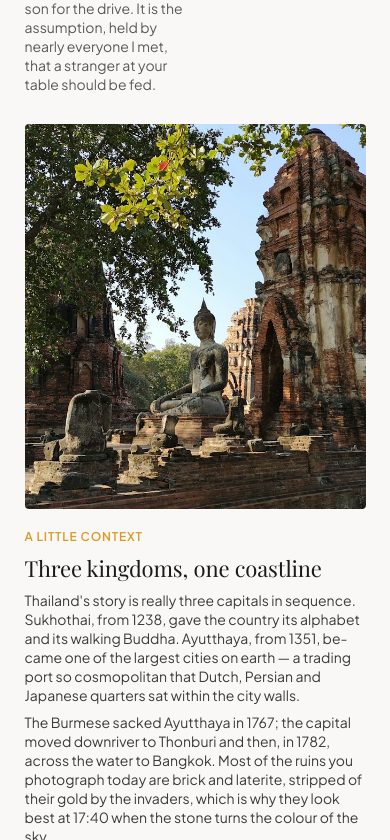
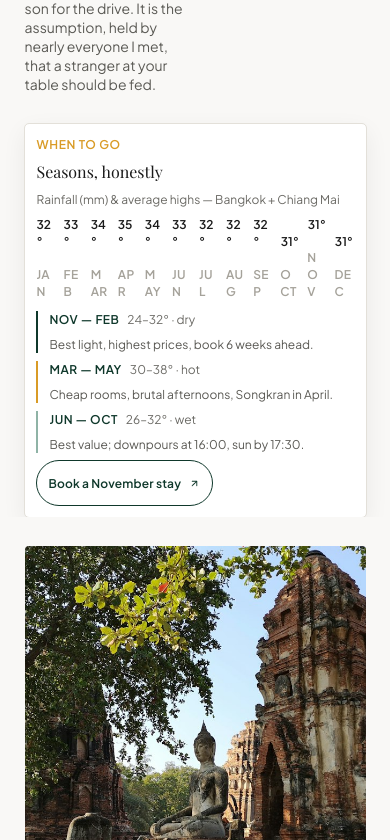
Before and after one commit to ducklh/codespaces-blank, a React (Vite) app: page / in a window 390 px wide. Shown: the part 7344-8184 px from the top of the page. Built offline with nearby package versions, Linux system fonts and the light colour scheme; a web font is replaced by a local one.

Commit message:
view weather

```diff
--- a/src/styles.css
+++ b/src/styles.css
@@ -1455,6 +1455,67 @@ svg {
 }
 
 @media (max-width: 1200px) {
+  .page-shell[data-responsive="reflow"] .design-screen[data-pencil-name="Siam & Soul — Home"] [data-pencil-name="Weather Card"] {
+    width: 100% !important;
+    flex: 1 1 100% !important;
+    flex-direction: column !important;
+    align-items: stretch !important;
+    gap: 24px !important;
+    padding: 20px !important;
+  }
+
+  .page-shell[data-responsive="reflow"] .design-screen[data-pencil-name="Siam & Soul — Home"] [data-pencil-name="Weather Chart"],
+  .page-shell[data-responsive="reflow"] .design-screen[data-pencil-name="Siam & Soul — Home"] [data-pencil-name="Season Notes"] {
+    width: 100% !important;
+    max-width: 100% !important;
+    flex: none !important;
+  }
+
+  .page-shell[data-responsive="reflow"] .design-screen[data-pencil-name="Siam & Soul — Home"] [data-pencil-name="Weather Head"] {
+    align-items: flex-start !important;
+    flex-direction: column !important;
+    gap: 8px !important;
+  }
+
+  .page-shell[data-responsive="reflow"] .design-screen[data-pencil-name="Siam & Soul — Home"] [data-pencil-name="Weather Titles"],
+  .page-shell[data-responsive="reflow"] .design-screen[data-pencil-name="Siam & Soul — Home"] [data-pencil-name="Weather Title"],
+  .page-shell[data-responsive="reflow"] .design-screen[data-pencil-name="Siam & Soul — Home"] [data-pencil-name="Weather Note"] {
+    width: 100% !important;
+    max-width: 100% !important;
+    white-space: normal !important;
+    text-align: left !important;
+    overflow-wrap: normal !important;
+    word-break: normal !important;
+  }
+
+  .page-shell[data-responsive="reflow"] .design-screen[data-pencil-name="Siam & Soul — Home"] [data-pencil-name="Rain Chart"] {
+    display: grid !important;
+    grid-template-columns: repeat(12, minmax(0, 1fr));
+    width: 100% !important;
+    height: 160px !important;
+    gap: 4px !important;
+    flex: none !important;
+  }
+
+  .page-shell[data-responsive="reflow"] .design-screen[data-pencil-name="Siam & Soul — Home"] [data-pencil-name^="Month —"] {
+    width: auto !important;
+    height: 100% !important;
+    min-width: 0 !important;
+    flex: none !important;
+  }
+
+  .page-shell[data-responsive="reflow"] .design-screen[data-pencil-name="Siam & Soul — Home"] [data-pencil-name="Bar Area"] {
+    height: 110px !important;
+    flex: none !important;
+  }
+
+  .page-shell[data-responsive="reflow"] .design-screen[data-pencil-name="Siam & Soul — Home"] [data-pencil-name="Season Notes"] [data-pencil-name^="Season —"] {
+    width: 100% !important;
+    height: auto !important;
+    min-height: 35px;
+    flex: none !important;
+  }
+
   .design-screen .weather-forecast {
     width: calc(100% - 32px);
     margin: 48px 16px 0;
@@ -1587,8 +1648,7 @@ svg {
   }
 }
 
-.page-shell[data-mobile="true"] .design-screen .weather-forecast,
-.page-shell[data-mobile="true"] .design-screen[data-pencil-name="Siam & Soul — Home"] [data-pencil-name="When To Go"] {
+.page-shell[data-mobile="true"] .design-screen .weather-forecast {
   display: none !important;
 }
 
```
